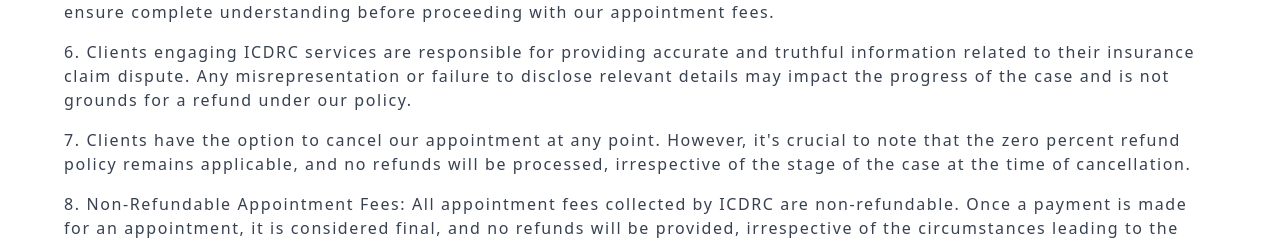
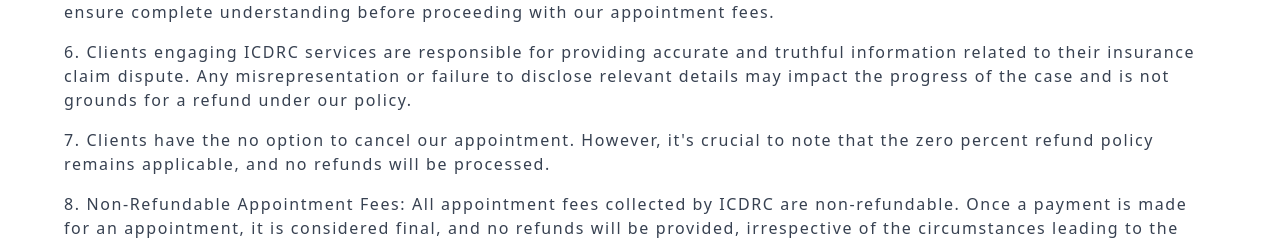
Before and after one commit to shashankicdrc/ICDRC, a Next.js app in the folder frontend/: page /refund_policy in a window 1280 px wide. Shown: the part 1144-1384 px from the top of the page. Built offline with nearby package versions, Linux system fonts and the light colour scheme; no server answers; a web font is replaced by a local one.

Commit message:
Update page.js

```diff
--- a/frontend/src/app/refund_policy/page.js
+++ b/frontend/src/app/refund_policy/page.js
@@ -156,7 +156,7 @@
         data-aos="fade-up"
         data-aos-duration="1000"
       >
-        7. Clients have the option to cancel our appointment at any point. However, it's crucial to note that the zero percent refund policy remains applicable, and no refunds will be processed, irrespective of the stage of the case at the time of cancellation.
+        7. Clients have the no option to cancel our appointment. However, it's crucial to note that the zero percent refund policy remains applicable, and no refunds will be processed.
       </p>
       <p
         className="text-gray-700 font-medium text-md py-2  tracking-widest mx-auto px-8"
```
